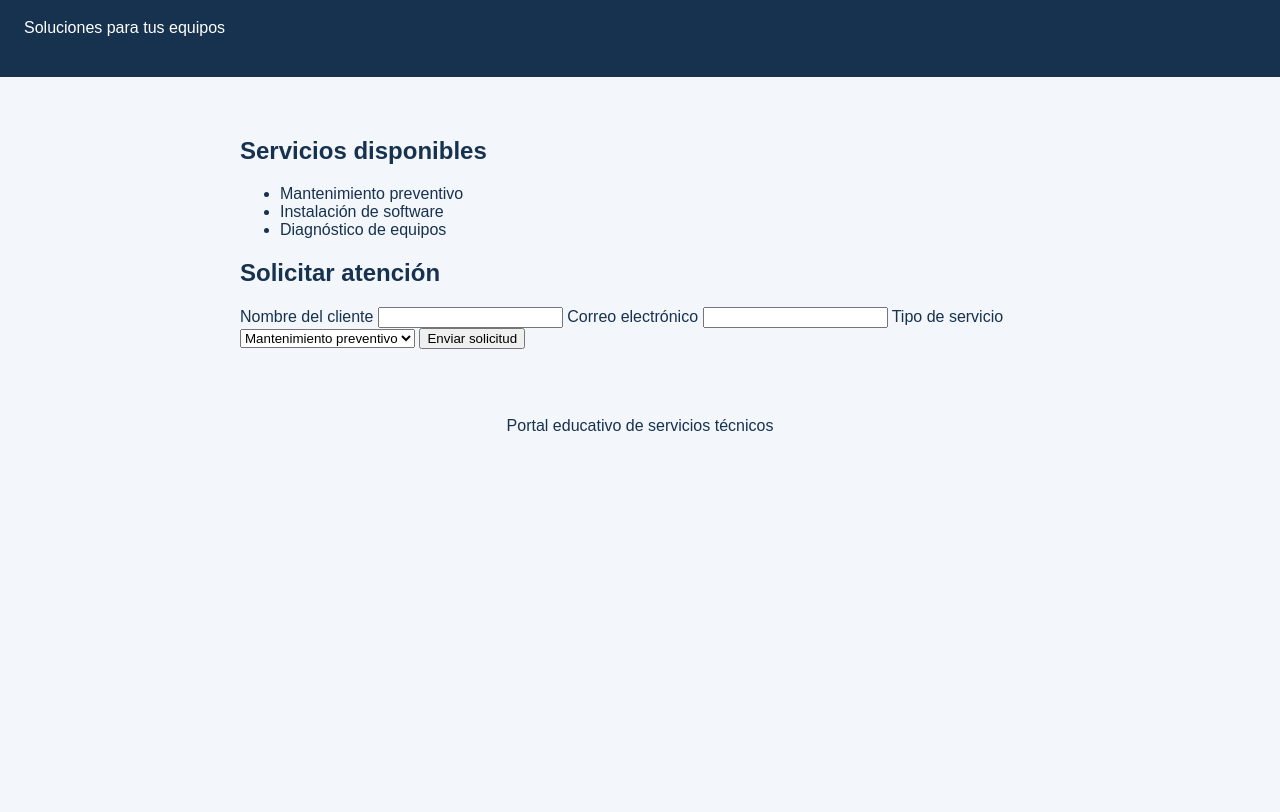
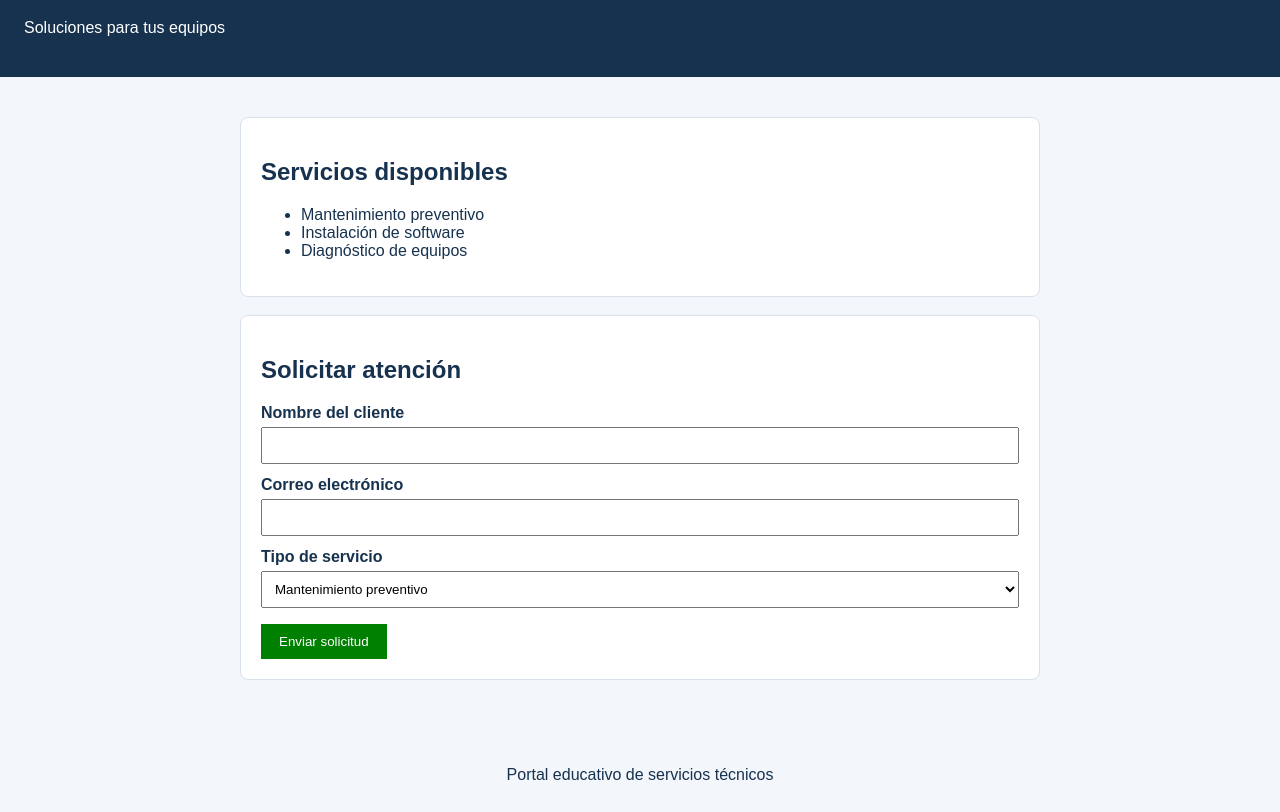
Before and after one commit to MatiasGalarza0/laboratorio_23nov_Galarza, a plain HTML site: page index.html in a window 1280 px wide. Shown: the part 85-897 px from the top of the page. Before the commit the page ends 800 px from the top, so only its background shows below. Drawn offline with Linux system fonts and the light colour scheme.

Commit message:
style: mejorar presentacion del formulario

```diff
--- a/estilos.css
+++ b/estilos.css
@@ -7,3 +7,26 @@ body {
 header { background: #17324f; color: white; padding: 24px; }
 main { margin: 24px auto; max-width: 800px; padding: 16px; }
 footer { text-align: center; padding: 12px; }
+
+section {
+  background: white;
+  border: 1px solid #d9e1ea;
+  border-radius: 8px;
+  padding: 20px;
+  margin-bottom: 18px;
+}
+label { display: block; margin-top: 12px; font-weight: bold; }
+input, select {
+  width: 100%;
+  padding: 9px;
+  margin-top: 5px;
+  box-sizing: border-box;
+}
+button {
+  background: green;
+  color: white;
+  border: 0;
+  padding: 10px 18px;
+  margin-top: 16px;
+  cursor: pointer;
+}
```
Also changed, not shown: 1 other file.
